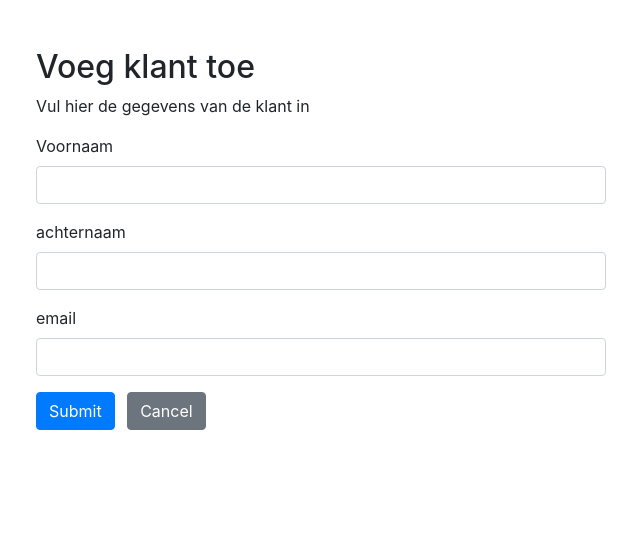
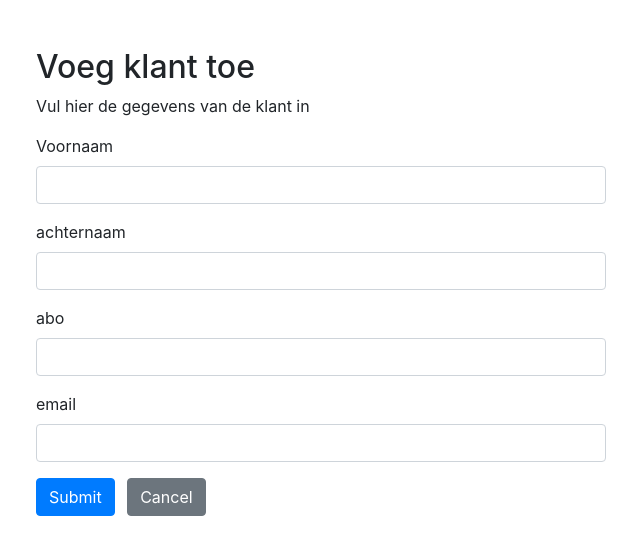
Before and after one commit to daanberg/Hobo-K3, a PHP site: page /admin/Admin2/create.php in a window 1280 px wide. Shown: the top 555 px of the page, without its empty margins (319-959 px from the left). Run offline with PHP 8.4, Linux system fonts and the light colour scheme.

Commit message:
Fixed create

```diff
--- a/admin/Admin2/create.php
+++ b/admin/Admin2/create.php
@@ -18,6 +18,13 @@ if($_SERVER["REQUEST_METHOD"] == "POST"){
         $voornaam = $input_voornaam;
     }
 
+      // Validate salary
+      $input_achternaam = trim($_POST["achternaam"]);
+      if(empty($input_achternaam)){
+          $achternaam_err = "Please enter an surname.";
+      } else{
+          $achternaam = $input_achternaam;
+      }
 
     // Validate salary
     $input_email = trim($_POST["email"]);
@@ -30,13 +37,14 @@ if($_SERVER["REQUEST_METHOD"] == "POST"){
     // Check input errors before inserting in database
     if(empty($voornaam_err) && empty($achternaam_err) && empty($email_err)){
         // Prepare an insert statement
-        $sql = "INSERT INTO klant (voornaam, achternaam, email) VALUES (:voornaam, :achternaam, :email)";
+        $sql = "INSERT INTO klant (voornaam, achternaam, email, AboID) VALUES (:voornaam, :achternaam, :email, :aboid)";
 
         if($stmt = $pdo->prepare($sql)){
             // Bind variables to the prepared statement as parameters
             $stmt->bindParam(":voornaam", $param_voornaam);
             $stmt->bindParam(":achternaam", $param_achternaam);
             $stmt->bindParam(":email", $param_email);
+            $stmt->bindParam(":aboid", $_POST['AboID']);
 
             // Set parameters
             $param_voornaam = $voornaam;
@@ -90,7 +98,12 @@ if($_SERVER["REQUEST_METHOD"] == "POST"){
                         </div>
                         <div class="form-group">
                             <label>achternaam</label>
-                            <input type="text" class="form-control <?php echo (!empty($achternaam_err)) ? 'is-invalid' : ''; ?>"><?php echo $achternaam; ?>
+                            <input type="text" name="achternaam" class="form-control <?php echo (!empty($achternaam_err)) ? 'is-invalid' : ''; ?>"><?php echo $achternaam; ?>
+                            <span class="invalid-feedback"><?php echo $achternaam_err;?></span>
+                        </div>
+                        <div class="form-group">
+                            <label>abo</label>
+                            <input type="number" name="AboID" class="form-control <?php echo (!empty($achternaam_err)) ? 'is-invalid' : ''; ?>"><?php echo $achternaam; ?>
                             <span class="invalid-feedback"><?php echo $achternaam_err;?></span>
                         </div>
                         <div class="form-group">
```
